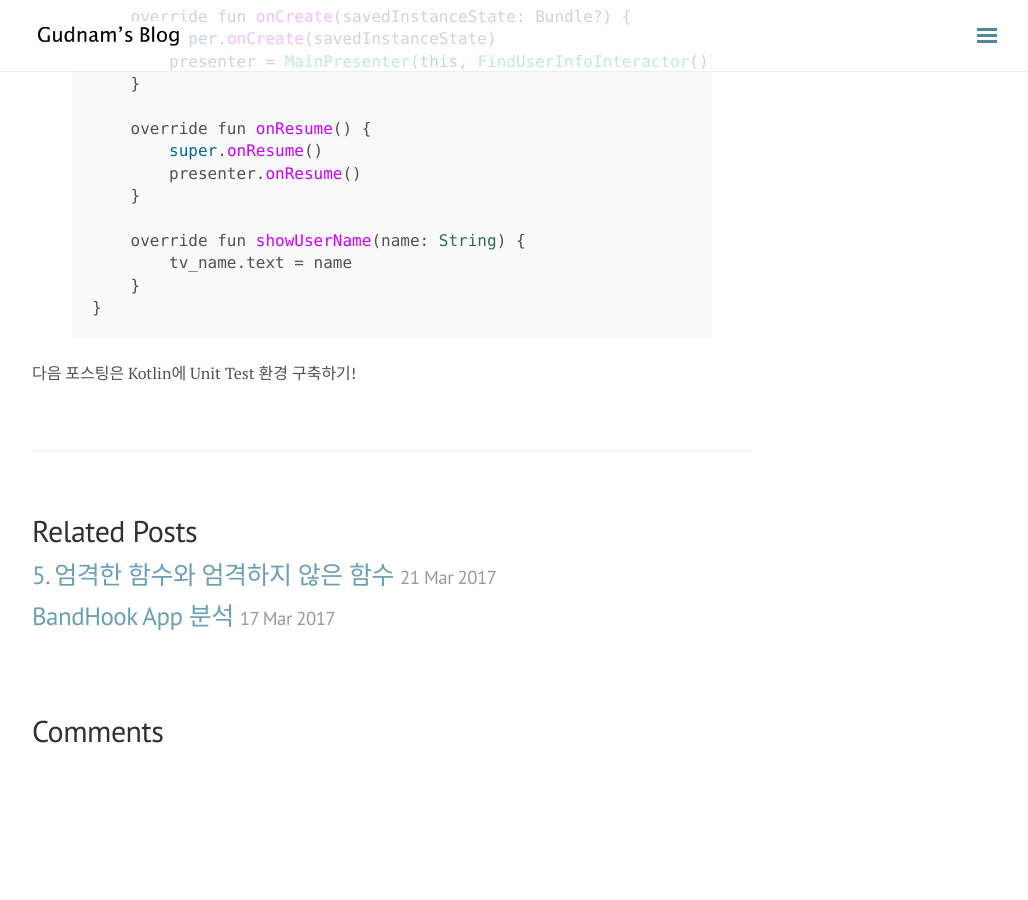
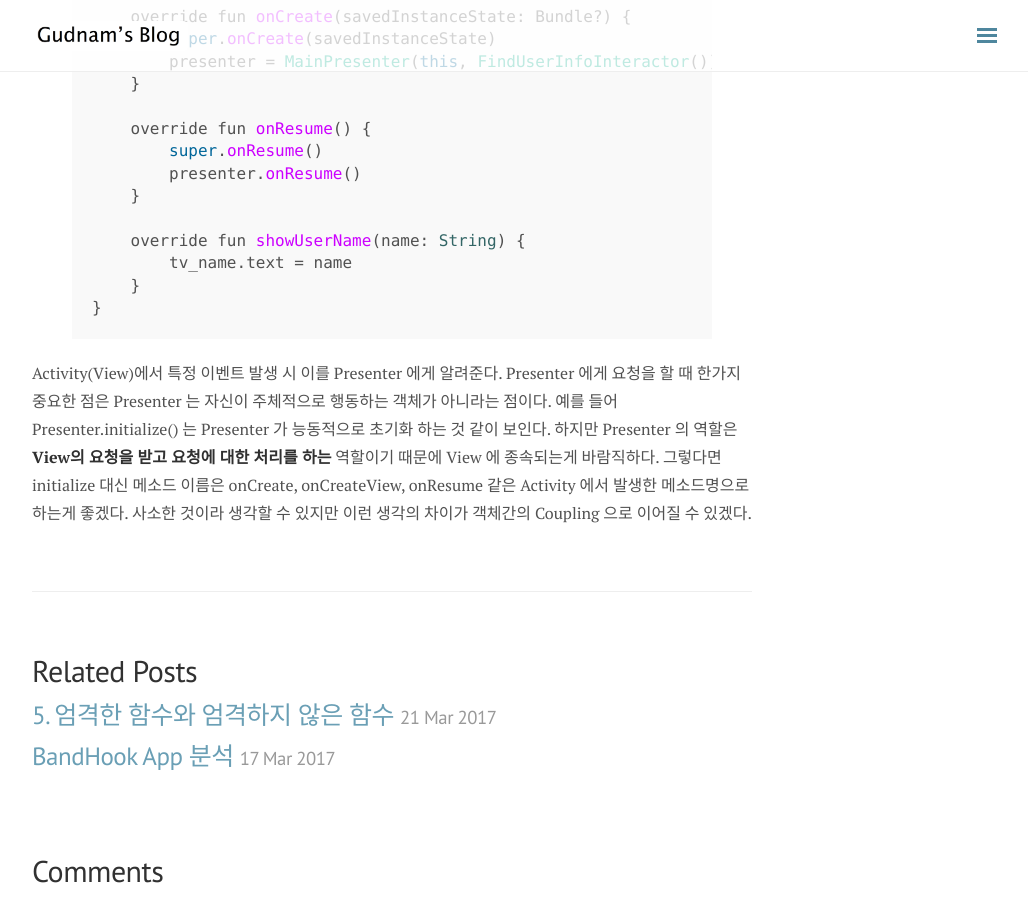
Before and after one commit to gudnam/gudnam.github.io, a Jekyll site: the page built from _posts/2017-03-23-kotlin-mvp.md, in a window 1280 px wide and 900 px high, scrolled down 4965 px. Shown: the whole window, without its empty margins (248-1276 px from the left). Built offline with Jekyll 4.4.1, drawn with Linux system fonts in a browser that asks for light colours; nearby versions of some CDN libraries; comment, search, counter and statistics services are not loaded; before the commit the page ends 5725 px from its top, so only the background shows below that.

Commit message:
edited kotlin-mvp

```diff
--- a/_posts/2017-03-23-kotlin-mvp.md
+++ b/_posts/2017-03-23-kotlin-mvp.md
@@ -175,4 +175,4 @@ class MainActivity : BaseActivity(), MainView {
 }
 {% endhighlight %}
 
-다음 포스팅은 Kotlin에 Unit Test 환경 구축하기!
+Activity(View)에서 특정 이벤트 발생 시 이를 Presenter 에게 알려준다. Presenter 에게 요청을 할 때 한가지 중요한 점은 Presenter 는 자신이 주체적으로 행동하는 객체가 아니라는 점이다. 예를 들어 Presenter.initialize() 는 Presenter 가 능동적으로 초기화 하는 것 같이 보인다. 하지만 Presenter 의 역할은 **View의 요청을 받고 요청에 대한 처리를 하는** 역할이기 때문에 View 에 종속되는게 바람직하다. 그렇다면 initialize 대신 메소드 이름은 onCreate, onCreateView, onResume 같은 Activity 에서 발생한 메소드명으로 하는게 좋겠다. 사소한 것이라 생각할 수 있지만 이런 생각의 차이가 객체간의 Coupling 으로 이어질 수 있겠다.
```
